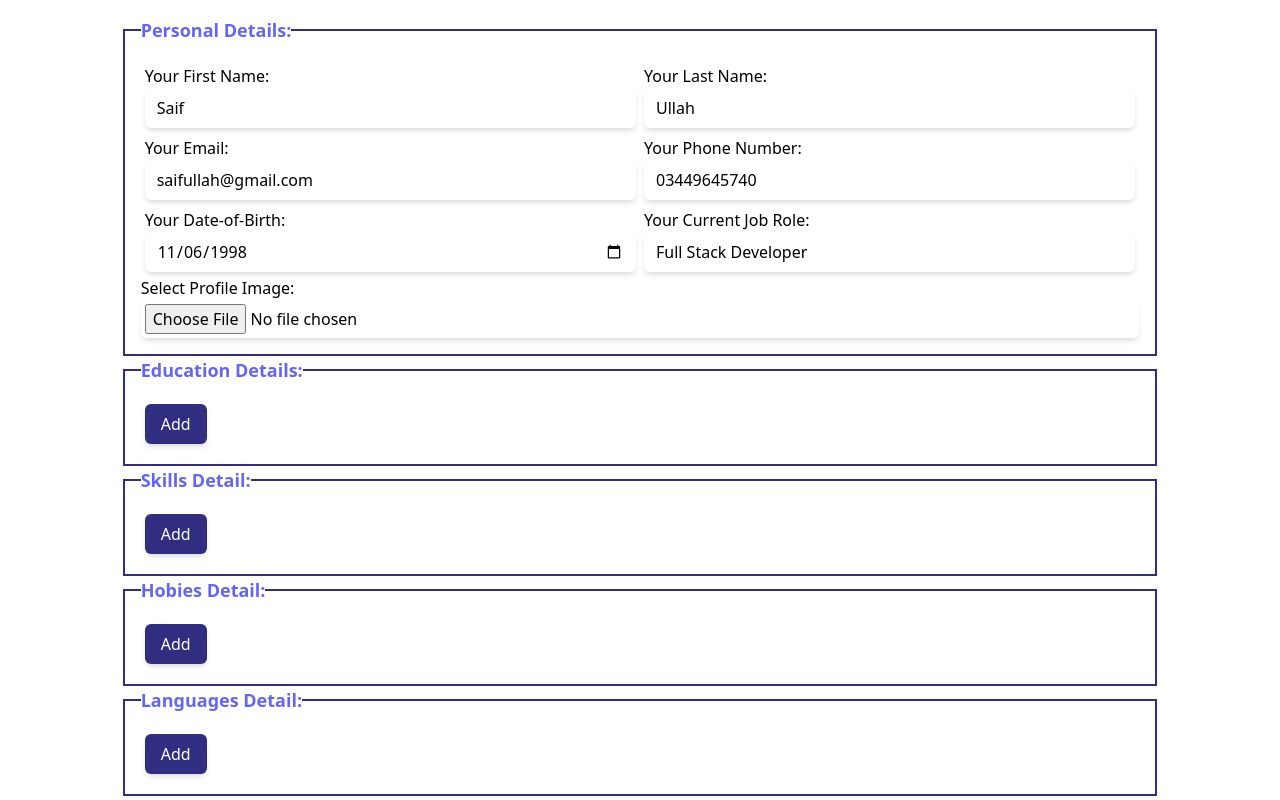
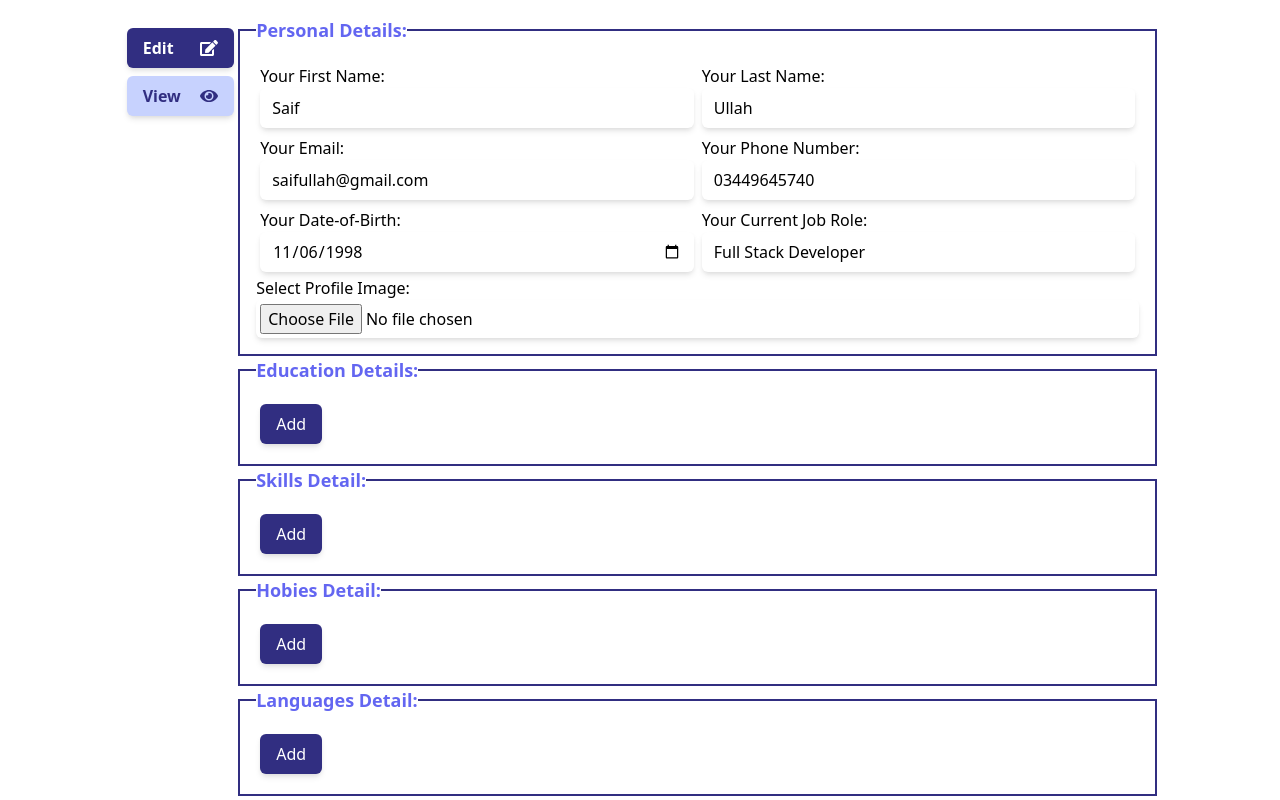
Before and after one commit to mrsaifullah52/cvgenerator, a Next.js app: page /components/edit in a window 1280 px wide. Shown: the top 800 px of the page. Built offline with nearby package versions, Linux system fonts and the light colour scheme.

Commit message:
UI has been changed

```diff
--- a/package.json
+++ b/package.json
@@ -20,7 +20,6 @@
     "@tailwindcss/forms": "^0.3.4",
     "formik": "^2.2.9",
     "html-to-image": "^1.9.0",
-    "html2canvas": "^1.3.3",
     "jspdf": "^2.4.0",
     "next": "^12.0.7",
     "react": "^17.0.2",
--- a/pages/components/edit.jsx
+++ b/pages/components/edit.jsx
@@ -4,15 +4,17 @@ import { faEnvelope } from "@fortawesome/free-regular-svg-icons";
 import {
   faPhone,
   faCalendarDay,
-  faUser,
+  faEdit,
+  faEye,
 } from "@fortawesome/free-solid-svg-icons";
 import { jsPDF } from "jspdf";
 import { useRef } from "react";
-import html2canvas from "html2canvas";
 import * as htmlToImage from "html-to-image";
 
 const Edit = () => {
   const output = useRef();
+  const edit = useRef();
+  const view = useRef();
 
   // inital values
   const initialValues = {
@@ -115,11 +117,13 @@ const Edit = () => {
 
   return (
     <section className="mycontainer">
-      <div className="relative">
+      <div className="flex flex-col md:flex-row lg:flex-row">
         <Formik
           initialValues={initialValues}
           onSubmit={(values) => {
             setTimeout(function () {
+              edit.current.style.visibility = "hidden";
+              view.current.style.visibility = "visible";
               htmlToImage.toCanvas(output.current).then((canvas) => {
                 var imgData = canvas;
                 var pdf = new jsPDF("p", "mm", "a4");
@@ -147,8 +151,45 @@ const Edit = () => {
         >
           {({ errors, values, touched, setValues }) => (
             <>
+              <div
+                className="flex flex-col text-base mt-2"
+                style={{ width: "130px" }}
+              >
+                <button
+                  onClick={() => {
+                    edit.current.style.visibility = "visible";
+                    view.current.style.visibility = "hidden";
+                  }}
+                  type="button"
+                  className="btn-primary font-semibold flex flex-row items-center justify-between"
+                >
+                  <span>Edit</span>
+                  <FontAwesomeIcon
+                    icon={faEdit}
+                    className="text-white w-6 h-6"
+                  />
+                </button>
+                <button
+                  onClick={() => {
+                    edit.current.style.visibility = "hidden";
+                    view.current.style.visibility = "visible";
+                  }}
+                  type="button"
+                  className="btn-secondary font-semibold flex flex-row items-center justify-between"
+                >
+                  <span>View</span>
+                  <FontAwesomeIcon
+                    icon={faEye}
+                    className="text-indigo-900 w-6 h-6"
+                  />
+                </button>
+              </div>
+              <div className="w-full output relative">
                 {/* take data */}
-              <Form className="w-full">
+                <Form
+                  ref={edit}
+                  className="w-full absolute top-0 left-0 right-0"
+                >
                   {/* personal */}
                   <fieldset className="border-2 border-indigo-900 p-4">
                     <legend className="text-lg font-semibold text-indigo-500">
@@ -280,7 +321,9 @@ const Edit = () => {
 
                               <div className="w-full flex flex-col md:flex-row lg:flex-row justify-between">
                                 <div className="input_group">
-                                <label htmlFor="degreeStart">Start Date:</label>
+                                  <label htmlFor="degreeStart">
+                                    Start Date:
+                                  </label>
                                   <Field
                                     type="date"
                                     id="degreeStart"
@@ -346,7 +389,9 @@ const Edit = () => {
                                 </div>
 
                                 <div className="input_group">
-                                <label htmlFor="skillLevel">Skill Level:</label>
+                                  <label htmlFor="skillLevel">
+                                    Skill Level:
+                                  </label>
                                   <Field
                                     as="select"
                                     name={`skill.${i}.level`}
@@ -439,7 +484,9 @@ const Edit = () => {
                             <div key={i}>
                               <div className="w-full flex flex-col md:flex-row lg:flex-row justify-between">
                                 <div className="input_group">
-                                <label htmlFor="langName">Language Name:</label>
+                                  <label htmlFor="langName">
+                                    Language Name:
+                                  </label>
                                   <Field
                                     type="text"
                                     id="langName"
@@ -667,10 +714,19 @@ const Edit = () => {
                 </Form>
 
                 {/* output */}
-              <h2 className="text-center text-2xl font-bold my-4 text-indigo-900 bg-white">
+                <div
+                  ref={view}
+                  className="w-full absolute top-0 left-0 right-0 overflow-scroll invisible"
+                >
+                  <h2 className="text-center text-2xl font-bold my-4 text-indigo-900 ">
                     Output of Your Resume
                   </h2>
-              <div className="w-full bg-white" id="output" ref={output}>
+                  <div
+                    style={{ width: "1240px" }}
+                    className=" bg-white"
+                    id="output"
+                    ref={output}
+                  >
                     <header className="p-4 pt-12 flex flex-row justify-between bg-gray-300 w-full items-center border-r-4 border-indigo-500">
                       <div className="w-1/2 flex flex-row items-center ml-20">
                         <div className="bg-white border-indigo-500 border-2 rounded-full w-36 h-36 overflow-hidden">
@@ -684,7 +740,9 @@ const Edit = () => {
 
                         <div className="flex flex-col ml-4">
                           <h1 className="font-bold text-5xl text-indigo-500">{`${values.fname} ${values.lname}`}</h1>
-                      <h3 className="font-medium text-2xl">{values.role}</h3>
+                          <h3 className="font-medium text-2xl">
+                            {values.role}
+                          </h3>
                         </div>
                       </div>
 
@@ -713,7 +771,9 @@ const Edit = () => {
                             className="text-indigo-500 mr-1 text-2xl"
                             icon={faCalendarDay}
                           />
-                      <span className="font-medium text-xl">{values.dob}</span>
+                          <span className="font-medium text-xl">
+                            {values.dob}
+                          </span>
                         </li>
                       </ul>
                     </header>
@@ -893,7 +953,11 @@ const Edit = () => {
                                   <span className="uppercase font-semibold text-lg">
                                     {val.name} - &nbsp;
                                   </span>
-                              <a href={val.url} target="_blank" className="">
+                                  <a
+                                    href={val.url}
+                                    target="_blank"
+                                    className=""
+                                  >
                                     Check Online
                                   </a>
                                 </p>
@@ -908,6 +972,8 @@ const Edit = () => {
                       ""
                     )}
                   </div>
+                </div>
+              </div>
             </>
           )}
         </Formik>
```
Also changed, not shown: 1 other file (tests, documents, lock files or other folders). Lines whose indentation alone changed are shown as unchanged.
